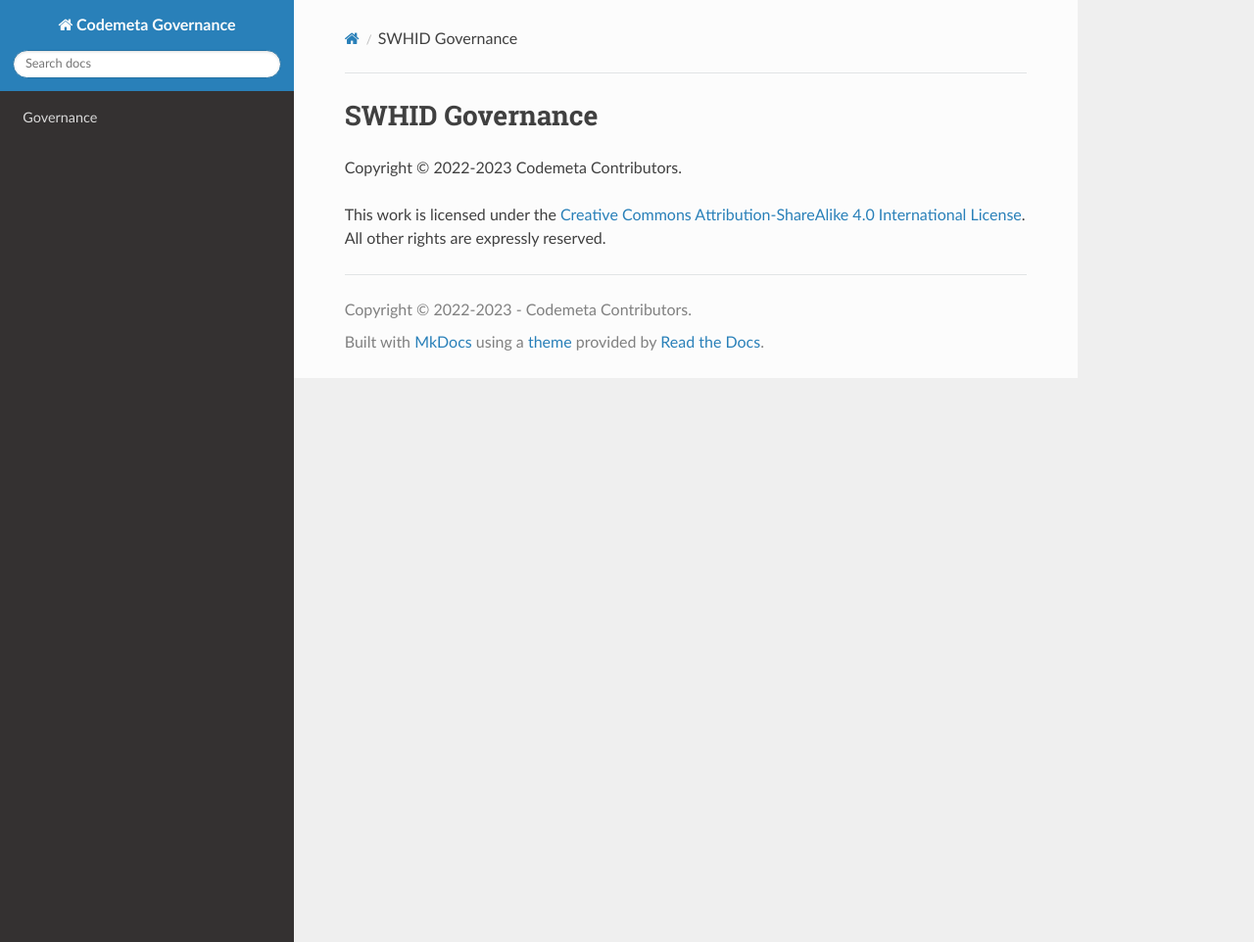
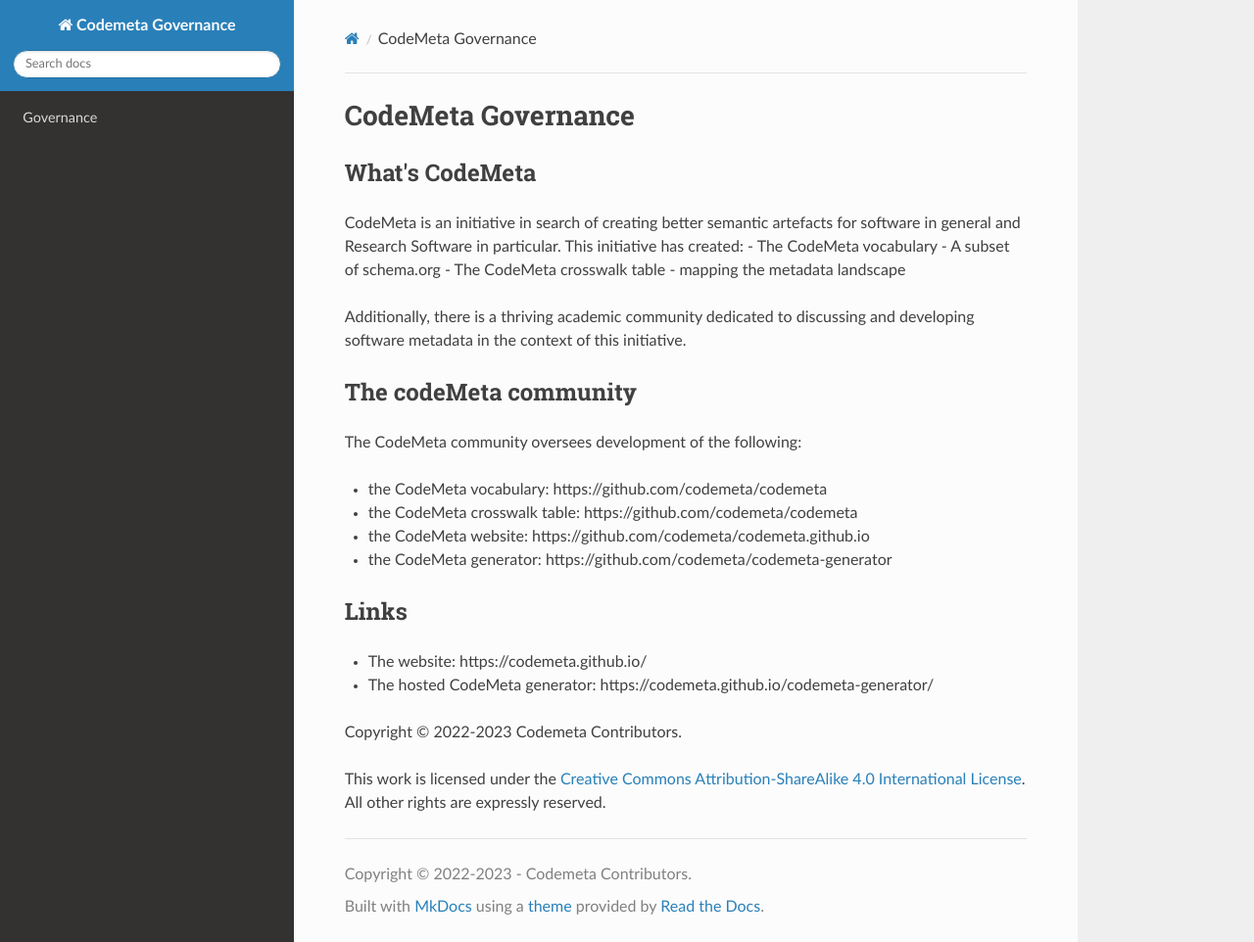
Before and after one commit to codemeta/governance, an MkDocs documentation site: the page built from Chapters/index.md, in a window 1280 px wide and 962 px high. Shown: the whole window at 98% size. Built offline with MkDocs 1.6.1, drawn with Linux system fonts in a browser that asks for light colours; nearby versions of some CDN libraries.

Commit message:
Update index with description

```diff
--- a/Chapters/index.md
+++ b/Chapters/index.md
@@ -1,4 +1,25 @@
-# SWHID Governance
+# CodeMeta Governance
+
+## What's CodeMeta
+CodeMeta is an initiative in search of creating better semantic artefacts for software in general and Research Software in particular.
+This initiative has created:
+- The CodeMeta vocabulary - A subset of schema.org
+- The CodeMeta crosswalk table - mapping the metadata landscape
+
+Additionally, there is a thriving academic community dedicated to discussing and developing software metadata in the context of this initiative.
+
+
+## The codeMeta community
+The CodeMeta community oversees development of the following:
+
+- the CodeMeta vocabulary: https://github.com/codemeta/codemeta
+- the CodeMeta crosswalk table: https://github.com/codemeta/codemeta
+- the CodeMeta website: https://github.com/codemeta/codemeta.github.io
+- the CodeMeta generator: https://github.com/codemeta/codemeta-generator
+
+## Links
+- The website: https://codemeta.github.io/
+- The hosted CodeMeta generator: https://codemeta.github.io/codemeta-generator/
 
 Copyright © 2022-2023 Codemeta Contributors.
 
```
